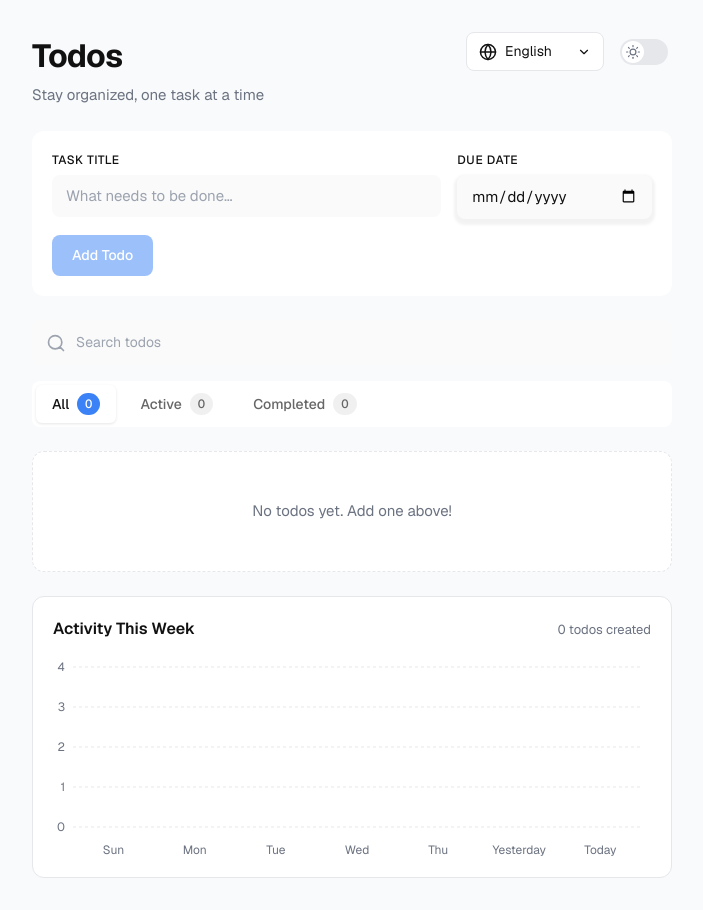
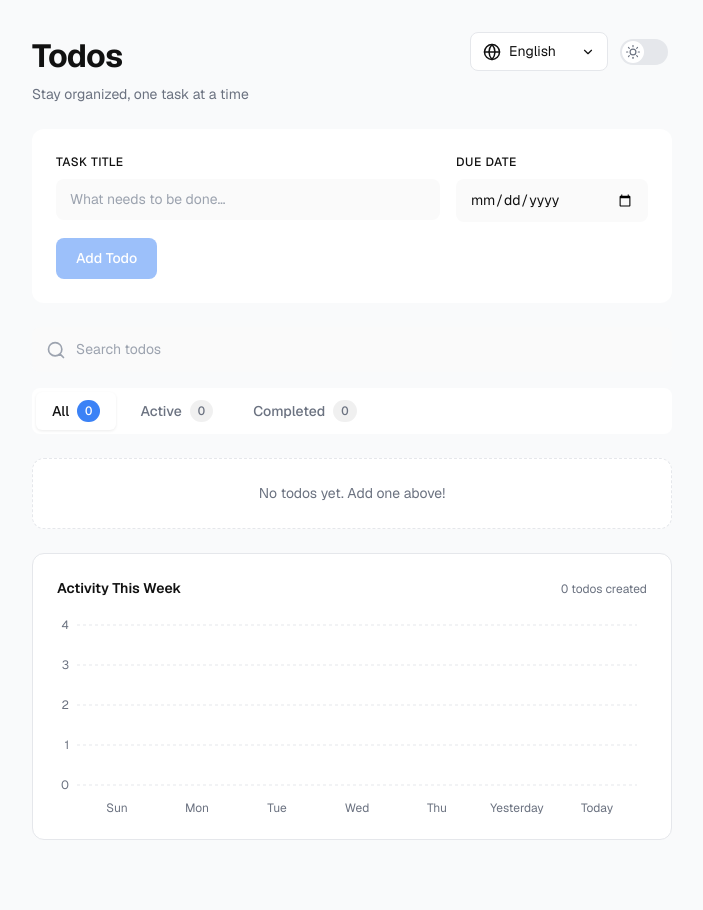
Before and after one commit to Andres191200/todo-app-ai-skills, a Next.js app: page / in a window 1280 px wide. Shown: the whole page, without its empty margins (288-991 px from the left). After the commit the page ends 872 px from the top, so only its background shows below. Built offline with nearby package versions, Linux system fonts and the light colour scheme.

Commit message:
web guidelines AI skill integration

```diff
--- a/src/app/globals.scss
+++ b/src/app/globals.scss
@@ -1,12 +1,32 @@
 :root {
+  // ============================================
+  // DESIGN TOKENS - Unified spacing & typography
+  // ============================================
+
+  // Spacing scale (3 main values for gaps)
+  --space-sm: 0.5rem;   // 8px - tight spacing
+  --space-md: 1rem;     // 16px - standard gaps
+  --space-lg: 1.5rem;   // 24px - section spacing
+
+  // Font sizes (3 main values)
+  --text-sm: 0.75rem;   // 12px - labels, secondary
+  --text-base: 0.875rem; // 14px - body, inputs, buttons
+  --text-lg: 2rem;      // 32px - headings
+
+  // Border radius (3 main values + pill)
+  --radius-sm: 0.375rem; // 6px - small elements
+  --radius-md: 0.5rem;   // 8px - inputs, cards
+  --radius-lg: 0.75rem;  // 12px - containers
+  --radius-pill: 9999px; // pills
+
+  // ============================================
+  // COLORS
+  // ============================================
+
   // Background colors
   --color-bg: #f9fafb;
   --color-bg-elevated: #ffffff;
   --color-bg-input: #fafafa;
-   --color-bg-input-shadow: rgba(3, 3, 3, 0.05);
-
-
-
 
   // Text colors
   --color-text: #111111;
@@ -26,13 +46,17 @@
   --color-error: #ef4444;
   --color-error-bg: #fef2f2;
 
+  // Todo states
+  --color-todo-completed: hsl(158, 64%, 95%);
+
   // Interactive states
   --color-hover: #f3f4f6;
   --color-active: #e5e5e5;
 
   // Shadows
-  --shadow-sm: 0 1px 3px rgba(0, 0, 0, 0.1);
+  --shadow-sm: 0 1px 3px rgba(0, 0, 0, 0.08);
   --shadow-md: 0 4px 6px rgba(0, 0, 0, 0.1);
+  --shadow-focus: 0 0 0 3px var(--color-primary-light);
 
   // Theme toggle specific
   --color-toggle-track: #e5e7eb;
@@ -51,10 +75,7 @@
   // Background colors
   --color-bg: #0f0f0f;
   --color-bg-elevated: #1a1a1a;
-  --color-bg-input: #383838;
-  --color-bg-input-shadow: rgba(3, 3, 3, 0.2);
-
-
+  --color-bg-input: #252525;
 
   // Text colors
   --color-text: #f5f5f5;
@@ -69,6 +90,7 @@
   --color-primary: #60a5fa;
   --color-primary-light: rgba(96, 165, 250, 0.15);
 
+  // Todo states
   --color-todo-completed: hsl(158, 64%, 10%);
   --color-todo-overdue: hsl(0, 85%, 25%);
 
@@ -84,6 +106,7 @@
   // Shadows
   --shadow-sm: 0 1px 3px rgba(0, 0, 0, 0.3);
   --shadow-md: 0 4px 6px rgba(0, 0, 0, 0.4);
+  --shadow-focus: 0 0 0 3px var(--color-primary-light);
 
   // Theme toggle specific
   --color-toggle-track: #404040;
--- a/src/app/page.module.scss
+++ b/src/app/page.module.scss
@@ -1,7 +1,7 @@
 .main {
   display: flex;
   justify-content: center;
-  padding: 2rem 1rem;
+  padding: 2rem var(--space-md);
   min-height: 100vh;
 }
 
@@ -10,14 +10,14 @@
   max-width: 640px;
   display: flex;
   flex-direction: column;
-  gap: 1.5rem;
+  gap: var(--space-lg);
 }
 
 .header {
   display: flex;
   align-items: flex-start;
   justify-content: space-between;
-  gap: 1rem;
+  gap: var(--space-md);
 }
 
 .headerContent {
@@ -27,11 +27,11 @@
 .headerControls {
   display: flex;
   align-items: center;
-  gap: 0.75rem;
+  gap: var(--space-sm);
 }
 
 .title {
-  font-size: 2rem;
+  font-size: var(--text-lg);
   font-weight: 700;
   color: var(--color-text);
   letter-spacing: -0.02em;
@@ -40,23 +40,23 @@
 }
 
 .subtitle {
-  font-size: 0.9375rem;
+  font-size: var(--text-base);
   color: var(--color-text-secondary);
 }
 
 .controls {
   display: flex;
   flex-direction: column;
-  gap: 1rem;
+  gap: var(--space-md);
 }
 
 .loading {
   display: flex;
   align-items: center;
   justify-content: center;
-  padding: 3rem;
+  padding: var(--space-lg);
   color: var(--color-text-secondary);
-  font-size: 0.9375rem;
+  font-size: var(--text-base);
 }
 
 .srOnly {
--- a/src/components/FilterTabs/FilterTabs.module.scss
+++ b/src/components/FilterTabs/FilterTabs.module.scss
@@ -1,22 +1,22 @@
 .tabs {
   display: flex;
-  gap: 0.5rem;
+  gap: var(--space-sm);
   padding: 0.25rem;
   background: var(--color-bg-elevated);
-  border-radius: 0.5rem;
+  border-radius: var(--radius-md);
 }
 
 .tab {
   display: flex;
   align-items: center;
-  gap: 0.5rem;
-  padding: 0.5rem 1rem;
+  gap: var(--space-sm);
+  padding: var(--space-sm) var(--space-md);
   border: none;
   background: transparent;
-  border-radius: 0.375rem;
-  font-size: 0.875rem;
+  border-radius: var(--radius-sm);
+  font-size: var(--text-base);
   font-weight: 500;
-  color: #666;
+  color: var(--color-text-secondary);
   cursor: pointer;
   transition: background-color 0.15s, color 0.15s;
 
@@ -25,30 +25,30 @@
   }
 
   &:hover {
-    background: #e5e5e5;
+    background: var(--color-active);
   }
 
   &:focus-visible {
-    outline: 2px solid #3b82f6;
+    outline: 2px solid var(--color-primary);
     outline-offset: 2px;
   }
 
   &.active {
-    background: #fff;
-    color: #111;
-    box-shadow: 0 1px 3px rgba(0, 0, 0, 0.1);
+    background: var(--color-tab-active-bg);
+    color: var(--color-text);
+    box-shadow: var(--shadow-sm);
   }
 }
 
 .count {
-  font-size: 0.75rem;
-  padding: 0.125rem 0.5rem;
-  background: rgba(0, 0, 0, 0.06);
-  border-radius: 9999px;
+  font-size: var(--text-sm);
+  padding: 0.125rem var(--space-sm);
+  background: var(--color-tab-count-bg);
+  border-radius: var(--radius-pill);
   font-variant-numeric: tabular-nums;
 
   .active & {
-    background: #3b82f6;
+    background: var(--color-primary);
     color: #fff;
   }
 }
--- a/src/components/LanguageSelector/LanguageSelector.module.scss
+++ b/src/components/LanguageSelector/LanguageSelector.module.scss
@@ -5,14 +5,14 @@
 .trigger {
   display: flex;
   align-items: center;
-  gap: 0.5rem;
-  padding: 0.5rem 0.75rem;
+  gap: var(--space-sm);
+  padding: var(--space-sm) 0.75rem;
   background: var(--color-bg-elevated);
   border: 1px solid var(--color-border);
-  border-radius: 0.5rem;
+  border-radius: var(--radius-md);
   cursor: pointer;
   color: var(--color-text);
-  font-size: 0.875rem;
+  font-size: var(--text-base);
   transition: border-color 0.15s, background-color 0.15s;
 
   @media (prefers-reduced-motion: reduce) {
@@ -54,7 +54,7 @@
   min-width: 100%;
   background: var(--color-bg-elevated);
   border: 1px solid var(--color-border);
-  border-radius: 0.5rem;
+  border-radius: var(--radius-md);
   box-shadow: var(--shadow-md);
   z-index: 100;
   overflow: hidden;
@@ -67,7 +67,7 @@
   border: none;
   cursor: pointer;
   color: var(--color-text);
-  font-size: 0.875rem;
+  font-size: var(--text-base);
   text-align: left;
   transition: background-color 0.15s;
 
--- a/src/components/SearchBar/SearchBar.module.scss
+++ b/src/components/SearchBar/SearchBar.module.scss
@@ -23,37 +23,31 @@
 .icon {
   position: absolute;
   left: 0.875rem;
-  color: #9ca3af;
+  color: var(--color-text-muted);
   pointer-events: none;
 }
 
 .input {
   width: 100%;
   padding: 0.75rem 0.875rem 0.75rem 2.75rem;
-  font-size: 0.875rem;
-  outline: none;
+  font-size: var(--text-base);
   border: none;
-  border-radius: 0.5rem;
-  background-color: var(--color-bg-input) !important;
-  color: #fff;
-  transition: border-color 0.15s, box-shadow 0.15s;
+  border-radius: var(--radius-md);
+  background-color: var(--color-bg-input);
+  color: var(--color-text);
+  transition: box-shadow 0.15s;
 
   @media (prefers-reduced-motion: reduce) {
     transition: none;
   }
 
   &::placeholder {
-    color: #9ca3af;
-  }
-
-  &:hover {
-    border-color: #d1d5db;
+    color: var(--color-text-muted);
   }
 
   &:focus {
     outline: none;
-    border-color: #3b82f6;
-    box-shadow: 0 0 0 3px rgba(59, 130, 246, 0.1);
+    box-shadow: var(--shadow-focus);
   }
 
   &::-webkit-search-cancel-button {
--- a/src/components/ThemeToggle/ThemeToggle.module.scss
+++ b/src/components/ThemeToggle/ThemeToggle.module.scss
@@ -6,7 +6,7 @@
   background: transparent;
   border: none;
   cursor: pointer;
-  border-radius: 9999px;
+  border-radius: var(--radius-pill);
   transition: background-color 0.15s;
 
   @media (prefers-reduced-motion: reduce) {
@@ -30,7 +30,7 @@
   height: 1.625rem;
   padding: 0.125rem;
   background: var(--color-toggle-track);
-  border-radius: 9999px;
+  border-radius: var(--radius-pill);
   transition: background-color 0.2s;
 
   @media (prefers-reduced-motion: reduce) {
--- a/src/components/TimelineChart/TimelineChart.module.scss
+++ b/src/components/TimelineChart/TimelineChart.module.scss
@@ -1,28 +1,28 @@
 .container {
-  padding: 1.25rem;
+  padding: var(--space-lg);
   background: var(--color-bg-elevated);
   border: 1px solid var(--color-border);
-  border-radius: 0.75rem;
+  border-radius: var(--radius-lg);
 }
 
 .header {
   display: flex;
   align-items: baseline;
   justify-content: space-between;
-  margin-bottom: 1rem;
-  gap: 1rem;
+  margin-bottom: var(--space-md);
+  gap: var(--space-md);
   flex-wrap: wrap;
 }
 
 .title {
-  font-size: 1rem;
+  font-size: var(--text-base);
   font-weight: 600;
   color: var(--color-text);
   margin: 0;
 }
 
 .total {
-  font-size: 0.8125rem;
+  font-size: var(--text-sm);
   color: var(--color-text-secondary);
   font-variant-numeric: tabular-nums;
 }
@@ -30,7 +30,6 @@
 .chartWrapper {
   width: 100%;
 
-  // Ensure recharts renders properly
   :global(.recharts-wrapper) {
     font-family: inherit;
   }
--- a/src/components/TodoForm/TodoForm.module.scss
+++ b/src/components/TodoForm/TodoForm.module.scss
@@ -1,16 +1,15 @@
 .form {
   display: flex;
   flex-direction: column;
-  gap: 1rem;
-  padding: 1.25rem;
-
+  gap: var(--space-md);
+  padding: var(--space-lg);
   background-color: var(--color-bg-elevated);
-  border-radius: 0.75rem;
+  border-radius: var(--radius-lg);
 }
 
 .fields {
   display: flex;
-  gap: 1rem;
+  gap: var(--space-md);
   flex-wrap: wrap;
 
   @media (max-width: 600px) {
@@ -21,7 +20,7 @@
 .field {
   display: flex;
   flex-direction: column;
-  gap: 0.375rem;
+  gap: var(--space-sm);
   flex: 1;
   min-width: 0;
 
@@ -31,7 +30,7 @@
 }
 
 .label {
-  font-size: 0.75rem;
+  font-size: var(--text-sm);
   font-weight: 500;
   color: var(--color-text);
   text-transform: uppercase;
@@ -41,46 +40,41 @@
 .input,
 .dateInput {
   padding: 0.625rem 0.875rem;
-
-  font-size: 0.9375rem;
+  font-size: var(--text-base);
   border: none;
-  border-radius: 0.5rem;
+  border-radius: var(--radius-md);
   background: var(--color-bg-input);
-  color: var(--text-color);
-  transition: border-color 0.15s, box-shadow 0.15s, background-color 0.15s;
+  color: var(--color-text);
+  transition: box-shadow 0.15s, background-color 0.15s;
 
   @media (prefers-reduced-motion: reduce) {
     transition: none;
   }
 
   &::placeholder {
-    color: #9ca3af;
+    color: var(--color-text-muted);
   }
-
 
   &:focus {
     outline: none;
-    border-color: #3b82f6;
-    box-shadow: 0 0 0 3px rgba(59, 130, 246, 0.1);
+    box-shadow: var(--shadow-focus);
   }
 }
 
 .dateInput {
   cursor: pointer;
   min-width: 140px;
-  background-color: (--color-bg-input);
-  box-shadow: 0 3px 3px 3px var(--color-bg-input-shadow);
 }
 
 .button {
   align-self: flex-start;
   padding: 0.625rem 1.25rem;
-  font-size: 0.875rem;
+  font-size: var(--text-base);
   font-weight: 500;
   color: #fff;
   background: var(--color-primary);
   border: none;
-  border-radius: 0.5rem;
+  border-radius: var(--radius-md);
   cursor: pointer;
   transition: background-color 0.15s, transform 0.1s;
 
@@ -89,7 +83,7 @@
   }
 
   &:hover:not(:disabled) {
-    background: #333;
+    filter: brightness(0.9);
   }
 
   &:active:not(:disabled) {
@@ -97,7 +91,7 @@
   }
 
   &:focus-visible {
-    outline: 2px solid #3b82f6;
+    outline: 2px solid var(--color-primary);
     outline-offset: 2px;
   }
 
--- a/src/components/TodoItem/TodoItem.module.scss
+++ b/src/components/TodoItem/TodoItem.module.scss
@@ -1,26 +1,25 @@
 .item {
   display: flex;
   align-items: center;
-  gap: 0.75rem;
-  padding: 0.875rem 1rem;
-  border-radius: 0.5rem;
-  transition: border-color 0.15s, box-shadow 0.15s;
-  color:#fff;
+  gap: var(--space-sm);
+  padding: 0.75rem var(--space-md);
+  border-radius: var(--radius-md);
+  transition: box-shadow 0.15s;
+  color: var(--color-text);
 
   @media (prefers-reduced-motion: reduce) {
     transition: none;
   }
 
   &:hover {
-    border-color: #d1d5db;
-    box-shadow: 0 1px 3px rgba(0, 0, 0, 0.05);
+    box-shadow: var(--shadow-sm);
   }
 
   &.completed {
     background: var(--color-todo-completed);
 
     .title {
-      color: #9ca3af;
+      color: var(--color-text-muted);
       text-decoration: line-through;
     }
   }
@@ -39,7 +38,7 @@
   height: 0;
 
   &:focus-visible + .checkmark {
-    outline: 2px solid #3b82f6;
+    outline: 2px solid var(--color-primary);
     outline-offset: 2px;
   }
 }
@@ -50,9 +49,9 @@
   justify-content: center;
   width: 1.25rem;
   height: 1.25rem;
-  border: 2px solid #d1d5db;
-  border-radius: 0.25rem;
-  background: #fff;
+  border: 2px solid var(--color-border-hover);
+  border-radius: var(--radius-sm);
+  background: var(--color-bg-elevated);
   color: #fff;
   transition: background-color 0.15s, border-color 0.15s;
 
@@ -61,8 +60,8 @@
   }
 
   .checkbox:checked + & {
-    background: #10b981;
-    border-color: #10b981;
+    background: var(--color-success);
+    border-color: var(--color-success);
   }
 }
 
@@ -75,7 +74,7 @@
 }
 
 .title {
-  font-size: 0.9375rem;
+  font-size: var(--text-base);
   color: var(--color-text);
   overflow: hidden;
   text-overflow: ellipsis;
@@ -83,11 +82,11 @@
 }
 
 .dueDate {
-  font-size: 0.75rem;
-  color: #6b7280;
+  font-size: var(--text-sm);
+  color: var(--color-text-secondary);
 
   &.overdue {
-    color: #ef4444;
+    color: var(--color-error);
     font-weight: 500;
   }
 }
@@ -117,9 +116,9 @@
   height: 2rem;
   padding: 0;
   border: none;
-  border-radius: 0.375rem;
+  border-radius: var(--radius-sm);
   background: transparent;
-  color: #6b7280;
+  color: var(--color-text-secondary);
   cursor: pointer;
   transition: background-color 0.15s, color 0.15s;
 
@@ -128,75 +127,77 @@
   }
 
   &:hover {
-    background: #f3f4f6;
-    color: #111;
+    background: var(--color-hover);
+    color: var(--color-text);
   }
 
   &:focus-visible {
-    outline: 2px solid #3b82f6;
+    outline: 2px solid var(--color-primary);
     outline-offset: 2px;
   }
 }
 
 .deleteButton:hover {
-  background: #fef2f2;
-  color: #ef4444;
+  background: var(--color-error-bg);
+  color: var(--color-error);
 }
 
 .editForm {
   display: flex;
   align-items: center;
-  gap: 0.75rem;
-  padding: 0.5rem;
-  background: #fff;
-  border: 2px solid #3b82f6;
-  border-radius: 0.5rem;
+  gap: var(--space-sm);
+  padding: var(--space-sm);
+  background: var(--color-bg-elevated);
+  border: 2px solid var(--color-primary);
+  border-radius: var(--radius-md);
   flex-wrap: wrap;
 }
 
 .editInput {
   flex: 1;
   min-width: 150px;
-  padding: 0.5rem 0.75rem;
-  font-size: 0.9375rem;
-  border: 1px solid #e5e7eb;
-  border-radius: 0.375rem;
-  background: #fafafa;
+  padding: var(--space-sm) 0.75rem;
+  font-size: var(--text-base);
+  border: 1px solid var(--color-border);
+  border-radius: var(--radius-sm);
+  background: var(--color-bg-input);
+  color: var(--color-text);
 
   &:focus {
     outline: none;
-    border-color: #3b82f6;
-    background: #fff;
+    border-color: var(--color-primary);
+    box-shadow: var(--shadow-focus);
   }
 }
 
 .editDateInput {
-  padding: 0.5rem 0.75rem;
-  font-size: 0.875rem;
-  border: 1px solid #e5e7eb;
-  border-radius: 0.375rem;
-  background: #fafafa;
+  padding: var(--space-sm) 0.75rem;
+  font-size: var(--text-base);
+  border: 1px solid var(--color-border);
+  border-radius: var(--radius-sm);
+  background: var(--color-bg-input);
+  color: var(--color-text);
   cursor: pointer;
 
   &:focus {
     outline: none;
-    border-color: #3b82f6;
-    background: #fff;
+    border-color: var(--color-primary);
+    box-shadow: var(--shadow-focus);
   }
 }
 
 .editActions {
   display: flex;
-  gap: 0.5rem;
+  gap: var(--space-sm);
 }
 
 .saveButton,
 .cancelButton {
-  padding: 0.5rem 0.875rem;
-  font-size: 0.8125rem;
+  padding: var(--space-sm) 0.875rem;
+  font-size: var(--text-base);
   font-weight: 500;
   border: none;
-  border-radius: 0.375rem;
+  border-radius: var(--radius-sm);
   cursor: pointer;
   transition: background-color 0.15s;
 
@@ -205,17 +206,17 @@
   }
 
   &:focus-visible {
-    outline: 2px solid #3b82f6;
+    outline: 2px solid var(--color-primary);
     outline-offset: 2px;
   }
 }
 
 .saveButton {
-  background: #111;
-  color: #fff;
+  background: var(--color-text);
+  color: var(--color-bg);
 
   &:hover:not(:disabled) {
-    background: #333;
+    filter: brightness(1.2);
   }
 
   &:disabled {
@@ -225,10 +226,10 @@
 }
 
 .cancelButton {
-  background: #f3f4f6;
-  color: #374151;
+  background: var(--color-hover);
+  color: var(--color-text);
 
   &:hover {
-    background: #e5e7eb;
+    background: var(--color-active);
   }
 }
--- a/src/components/TodoList/TodoList.module.scss
+++ b/src/components/TodoList/TodoList.module.scss
@@ -1,13 +1,14 @@
 .list {
   display: flex;
   flex-direction: column;
-  gap: 0.5rem;
+  gap: var(--space-sm);
   list-style: none;
   padding: 0;
   margin: 0;
 
-  li{
-     background: var(--color-bg-elevated) !important;
+  li {
+    background: var(--color-bg-elevated);
+    border-radius: var(--radius-md);
   }
 }
 
@@ -15,11 +16,11 @@
   display: flex;
   align-items: center;
   justify-content: center;
-  padding: 3rem 1.5rem;
+  padding: var(--space-lg) var(--space-md);
   text-align: center;
-  color: #6b7280;
-  font-size: 0.9375rem;
+  color: var(--color-text-secondary);
+  font-size: var(--text-base);
   background: var(--color-bg-elevated);
-  border: 1px dashed #e5e7eb;
-  border-radius: 0.75rem;
+  border: 1px dashed var(--color-border);
+  border-radius: var(--radius-lg);
 }
```
Also changed, not shown: skills-lock.json (added, +10 -0 lines).
